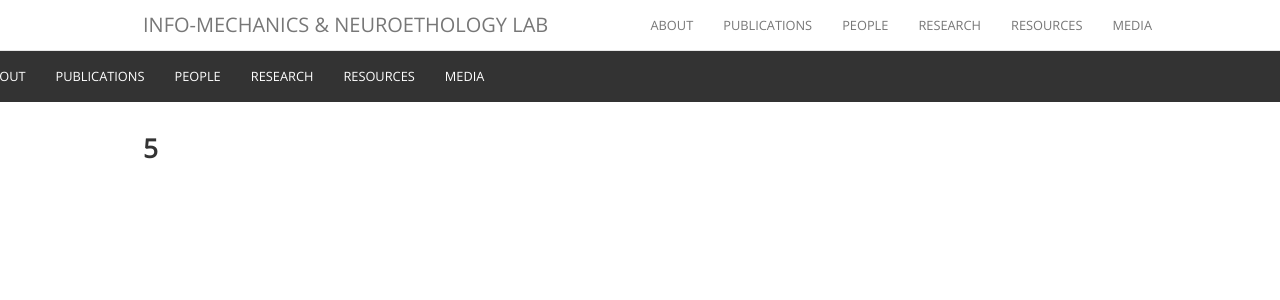
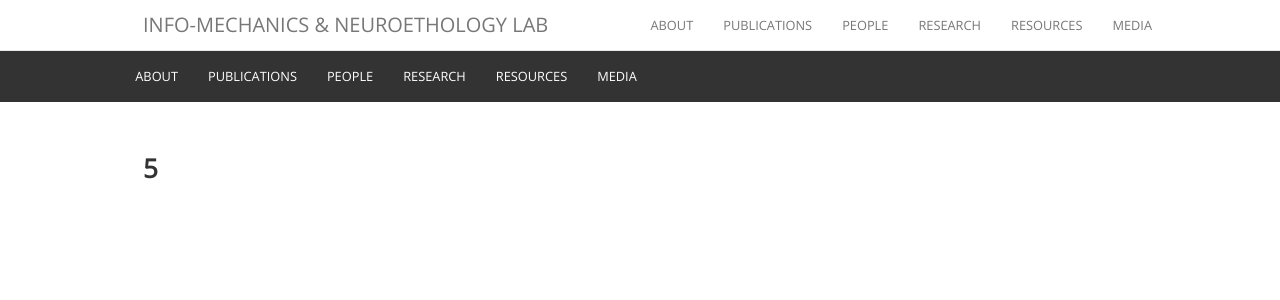
Before and after one commit to maciverlab/maciverlab.github.io, a Jekyll site: the page built from research.html, in a window 1280 px wide. Shown: the top 300 px of the page. Built offline with Jekyll 4.4.1, drawn with Linux system fonts in a browser that asks for light colours; nearby versions of some CDN libraries; comment, search, counter and statistics services are not loaded.

Commit message:
Update research.html

```diff
--- a/research.html
+++ b/research.html
@@ -4,7 +4,7 @@ title: Research
 permalink: /research/
 ---
 <nav class="navbar navbar-custom bg-primary" style="margin:-4.3em" role="navigation">
-        <!--<div class="container">-->
+       <div class="container">
                 <div class="navbar-header">
                  <button type="button" class="navbar-toggle" data-toggle="collapse" data-target=".navbar-collapse">
                         <span class="icon-bar"></span>
@@ -22,8 +22,9 @@ permalink: /research/
                 </div>
             <!-- /.navbar-collapse -->
         <!-- /.container-fluid -->
+        </div>
 </nav>
 
-<div class="container" style="margin-top:80px">
+<div class="container" style="margin-top:100px">
         <h3>5</h3>
 </div>
```
